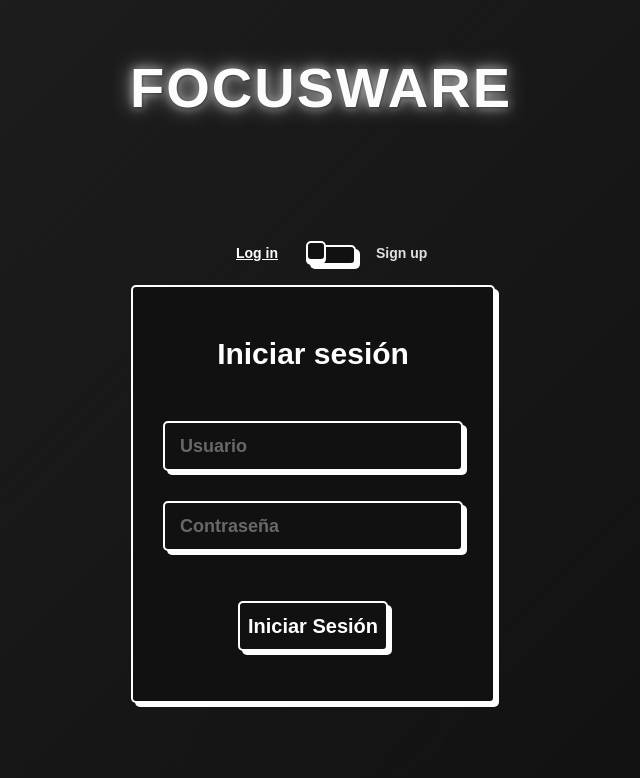
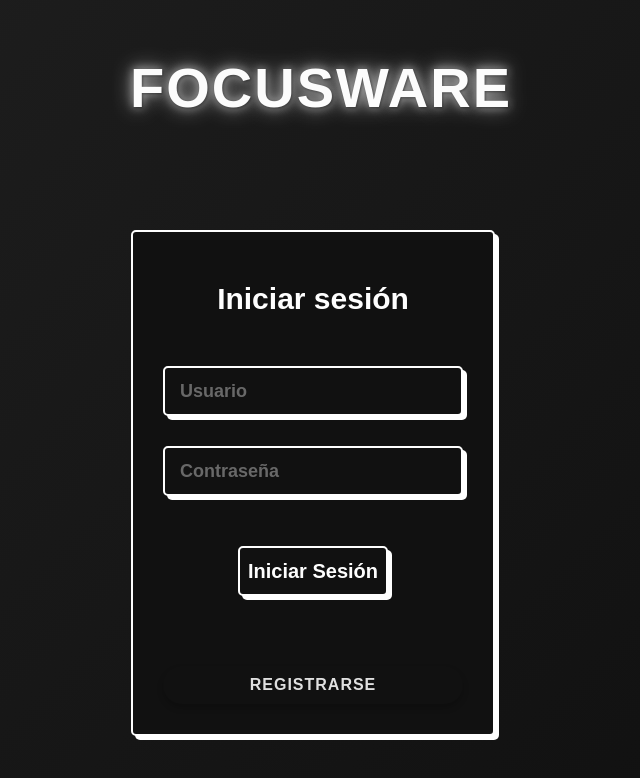
Before and after one commit to CesarGoto1/App, a React (Vite) app: page / in a window 1280 px wide. Shown: the top 778 px of the page, without its empty margins (319-959 px from the left). Built offline with nearby package versions, Linux system fonts and the light colour scheme.

Commit message:
Bienvenida

```diff
--- a/src/index.css
+++ b/src/index.css
@@ -112,18 +112,6 @@ h2 {
   --main-color: #fefefe;
 }
 
-.switch {
-  transform: translateY(-200px);
-  position: relative;
-  display: flex;
-  flex-direction: column;
-  justify-content: center;
-  align-items: center;
-  gap: 30px;
-  width: 50px;
-  height: 20px;
-}
-
 .card-side::before {
   position: absolute;
   content: 'Log in';
@@ -146,58 +134,6 @@ h2 {
   font-weight: 600;
 }
 
-.toggle {
-  opacity: 0;
-  width: 0;
-  height: 0;
-}
-
-.slider {
-  box-sizing: border-box;
-  border-radius: 5px;
-  border: 2px solid var(--main-color);
-  box-shadow: 4px 4px var(--main-color);
-  position: absolute;
-  cursor: pointer;
-  top: 0;
-  left: 0;
-  right: 0;
-  bottom: 0;
-  background-color: var(--bg-color);
-  transition: 0.3s;
-}
-
-.slider:before {
-  box-sizing: border-box;
-  position: absolute;
-  content: "";
-  height: 20px;
-  width: 20px;
-  border: 2px solid var(--main-color);
-  border-radius: 5px;
-  left: -2px;
-  bottom: 2px;
-  background-color: var(--bg-color);
-  box-shadow: 0 3px 0 var(--main-color);
-  transition: 0.3s;
-}
-
-.toggle:checked + .slider {
-  background-color: var(--input-focus);
-}
-
-.toggle:checked + .slider:before {
-  transform: translateX(30px);
-}
-
-.toggle:checked ~ .card-side:before {
-  text-decoration: none;
-}
-
-.toggle:checked ~ .card-side:after {
-  text-decoration: underline;
-}
-
 .flip-card__inner {
   width: 400px; /* Aumentar el ancho */
   height: 450px; /* Aumentar la altura */
@@ -207,14 +143,6 @@ h2 {
   text-align: center;
   transition: transform 0.8s;
   transform-style: preserve-3d;
-}
-
-.toggle:checked ~ .flip-card__inner {
-  transform: rotateY(180deg);
-}
-
-.toggle:checked ~ .flip-card__front {
-  box-shadow: none;
 }
 
 .flip-card__front, .flip-card__back {
@@ -293,3 +221,31 @@ h2 {
   color: var(--font-color);
   cursor: pointer;
 }
+
+.switch-button {
+  margin-top: 20px;
+  padding: 10px 20px;
+  font-size: 1rem;
+  font-weight: bold;
+  border: none;
+  border-radius: 20px;
+  background: var(--bg-dark);
+  color: var(--bg-light);
+  cursor: pointer;
+  transition: all 300ms;
+  box-shadow: 0 4px 6px rgba(0, 0, 0, 0.2);
+  letter-spacing: 1px;
+  text-transform: uppercase;
+}
+
+.switch-button:hover {
+  background-color: var(--clr);
+  color: var(--bg-dark);
+  transform: scale(1.05);
+  box-shadow: 0 6px 10px rgba(0, 0, 0, 0.3);
+}
+
+.switch-button:active {
+  transform: scale(0.95);
+  box-shadow: 0 2px 5px rgba(0, 0, 0, 0.1);
+}
--- a/src/index.jsx
+++ b/src/index.jsx
@@ -60,26 +60,25 @@ const Index = () => {
           >
             <div className="wrapper">
               <div className="card-switch">
-                <label className="switch">
-                  <input
-                    className="toggle"
-                    type="checkbox"
-                    checked={showRegister}
-                    onChange={() => setShowRegister(!showRegister)}
-                  />
-                  <span className="slider"></span>
-                  <span className="card-side"></span>
-                  <div className="flip-card__inner">
+                <div className="flip-card__inner">
+                  {showRegister ? (
+                    <div className="flip-card__back">
+                      <div className="title">Registrarse</div>
+                      <Register onRegisterSuccess={handleRegisterSuccess} />
+                      <button className="switch-button" onClick={() => setShowRegister(false)}>
+                        Iniciar sesión
+                      </button>
+                    </div>
+                  ) : (
                     <div className="flip-card__front">
                       <div className="title">Iniciar sesión</div>
                       <Login onLoginSuccess={handleLoginSuccess} />
+                      <button className="switch-button" onClick={() => setShowRegister(true)}>
+                        Registrarse
+                      </button>
                     </div>
-                    <div className="flip-card__back">
-                      <div className="title">Registrarse</div>
-                      <Register onRegisterSuccess={handleRegisterSuccess} />
-                    </div>
-                  </div>
-                </label>
+                  )}
+                </div>
               </div>
             </div>
           </motion.div>
```
